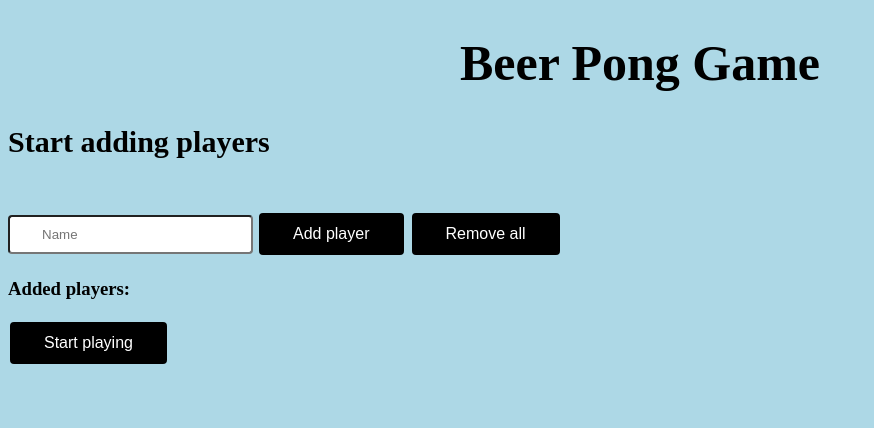
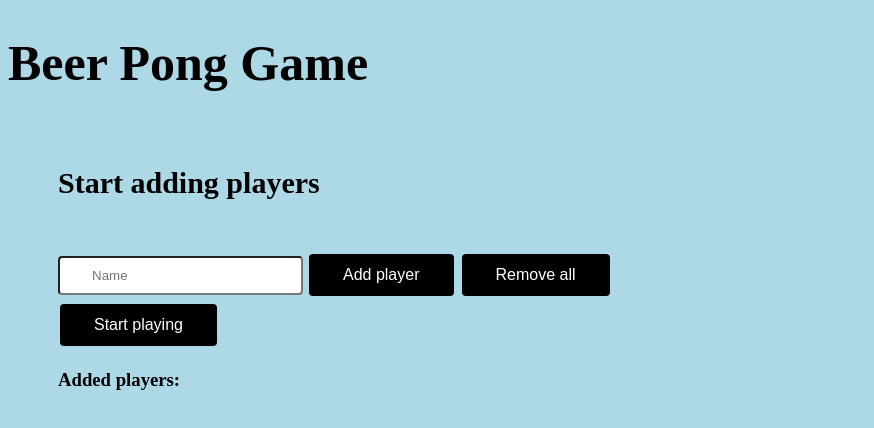
Before and after one commit to noorakuk/Beerpong-game, a website: page views/main-page.html in a window 1280 px wide. Shown: the whole page, without its empty margins (0-874 px from the left). Drawn offline with nearby package versions, Linux system fonts and the light colour scheme; no server answers.

Commit message:
Starting page layout OK at this point

```diff
--- a/styles/styles.css
+++ b/styles/styles.css
@@ -5,8 +5,9 @@ body {
 
 h1 {
   color: black;
-  text-align: center;
+  text-align: left;
   font-size: 50px;
+
 }
 
 h2 {
@@ -28,9 +29,15 @@ input {
 }
 
 #listPlayers {
-    float: center;
 
 }
+
+.container{
+
+    margin:50px;
+    display:table;
+}
+
 
 
 #messages {
--- a/views/main-page.html
+++ b/views/main-page.html
@@ -9,27 +9,29 @@
     <div>
         <h1>Beer Pong Game</h1>
     </div>
+    <div class="container">
         <div>
             <h2>Start adding players</h1>
         </div>
         <div id="messages">
             <p id="messText"></p>
         </div>
-
+        <div id="basics">
             <input type="text" id="playerName" placeholder="Name">
             <button class="button hoverbutton" type="submit" onclick="addPlayer(document.getElementById('playerName').value)">Add player</button>
             <button class="button hoverbutton" id="removeAll" onclick="removeAll()">Remove all</button>
+        </div>
 
-    <div id="listPlayers">
-        <h3>Added players:</h3>
-        <ul id="addedPlayers"></ul>
-
-    </div>
         <div id="startPlaying">
             <form action="/game" method="GET">
                 <button class="button hoverbutton" type="submit">Start playing</button>
             </form>
         </div>
+        <div id="listPlayers">
+                <h3>Added players:</h3>
+                <ul id="addedPlayers"></ul>
+        </div>
+    </div>
     <script src="../controller/starting-page.js" charset="utf-8"></script>
 </body>
 </html>
```
Lines whose indentation alone changed are shown as unchanged.
